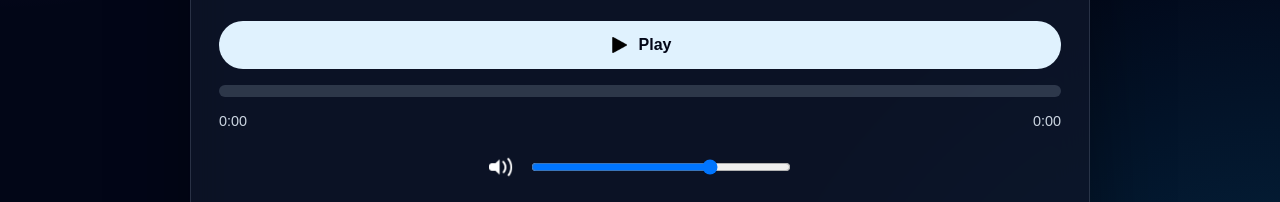
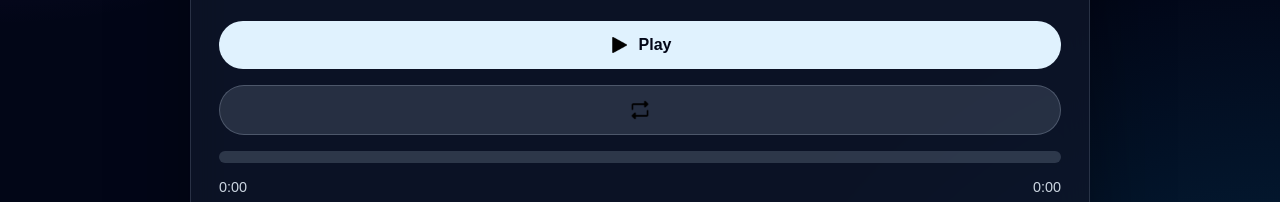
Before and after one commit to tickystape/flowstate-player, a plain HTML site: page index.html in a window 1280 px wide. Shown: the part 571-773 px from the top of the page. Drawn offline with Linux system fonts and the light colour scheme.

Commit message:
added loop button

```diff
--- a/index.html
+++ b/index.html
@@ -33,6 +33,12 @@
                 <button id="play-pause-btn" class="icon-button">
                     <img id="play-icon" src="media/icons/play.png" alt="Play icon">
                     <span id="play-text">Play</span>
+                </button>
+
+                <button id="loop-btn" class="icon-button">
+
+                    <img id="loop-icon" src="media/icons/loop.png" alt="Loop icon">
+
                 </button>
 
                 <div class="progress-bar">
--- a/style.css
+++ b/style.css
@@ -1,4 +1,5 @@
-/* This helps to make sizing more consistent across the entire website.
+/* All icons are from icons8.com
+This helps to make sizing more consistent across the entire website.
 Using border-box helps prevent layout issues when adding padding or borders. */
 * {
     box-sizing: border-box;
@@ -327,3 +328,16 @@ YouTUbe tutorial used for responsive media: https://www.youtube.com/watch?v=n9yI
 
     cursor: pointer;
 }
+
+/* Style for the loop button so users can clearly see when looping is turned on or off. */
+#loop-btn {
+    background: rgba(148, 163, 184, 0.2);
+    color: #f8fafc;
+    border: 1px solid rgba(148, 163, 184, 0.35);
+}
+
+/* Shows users when the looping effect is active. */
+#loop-btn.loop-active {
+    background: linear-gradient(135deg, #a78bfa, #38bdf8);
+    color: white;
+}
```
Also changed, not shown: media/icons/loop.png (added).
